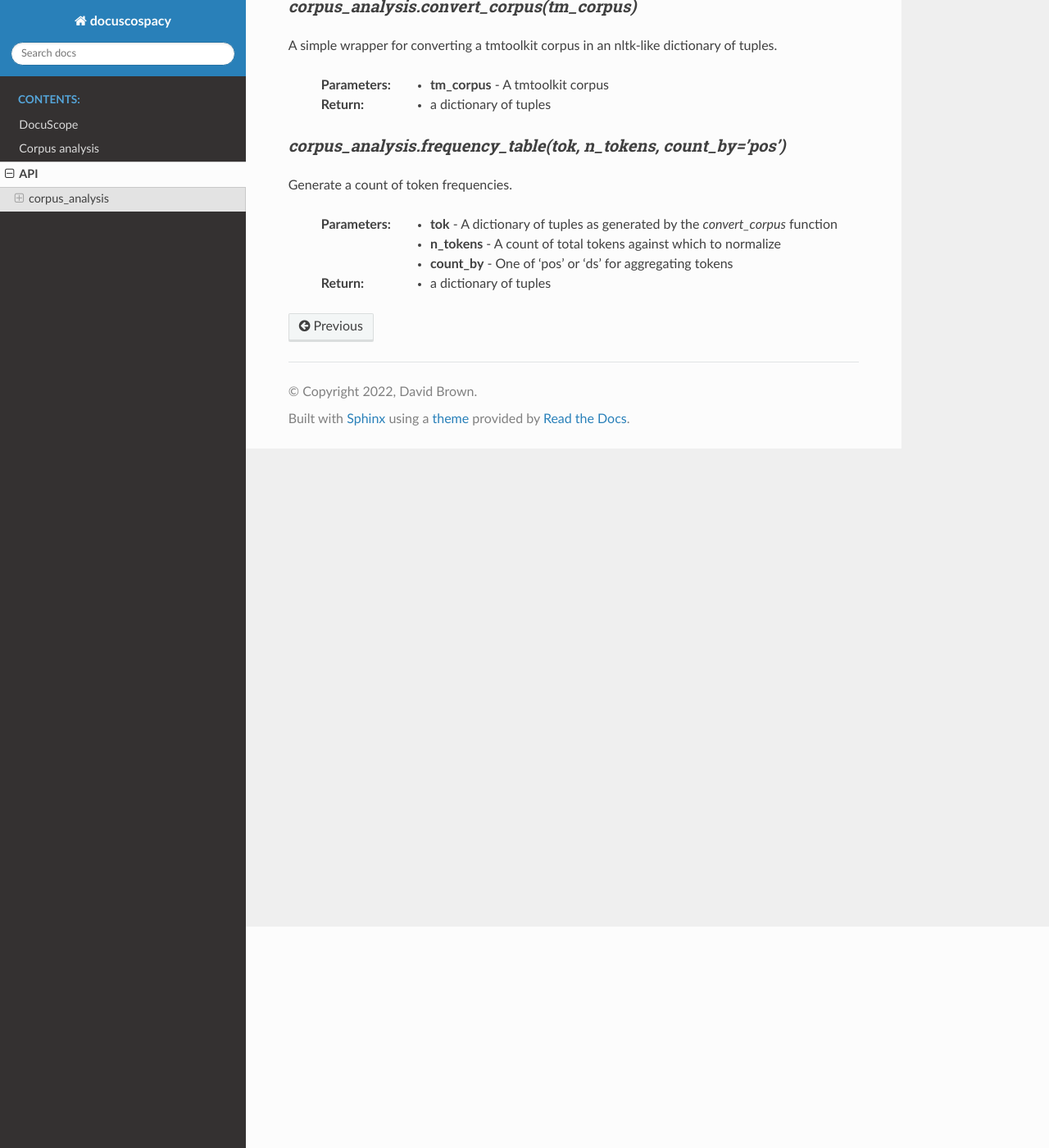
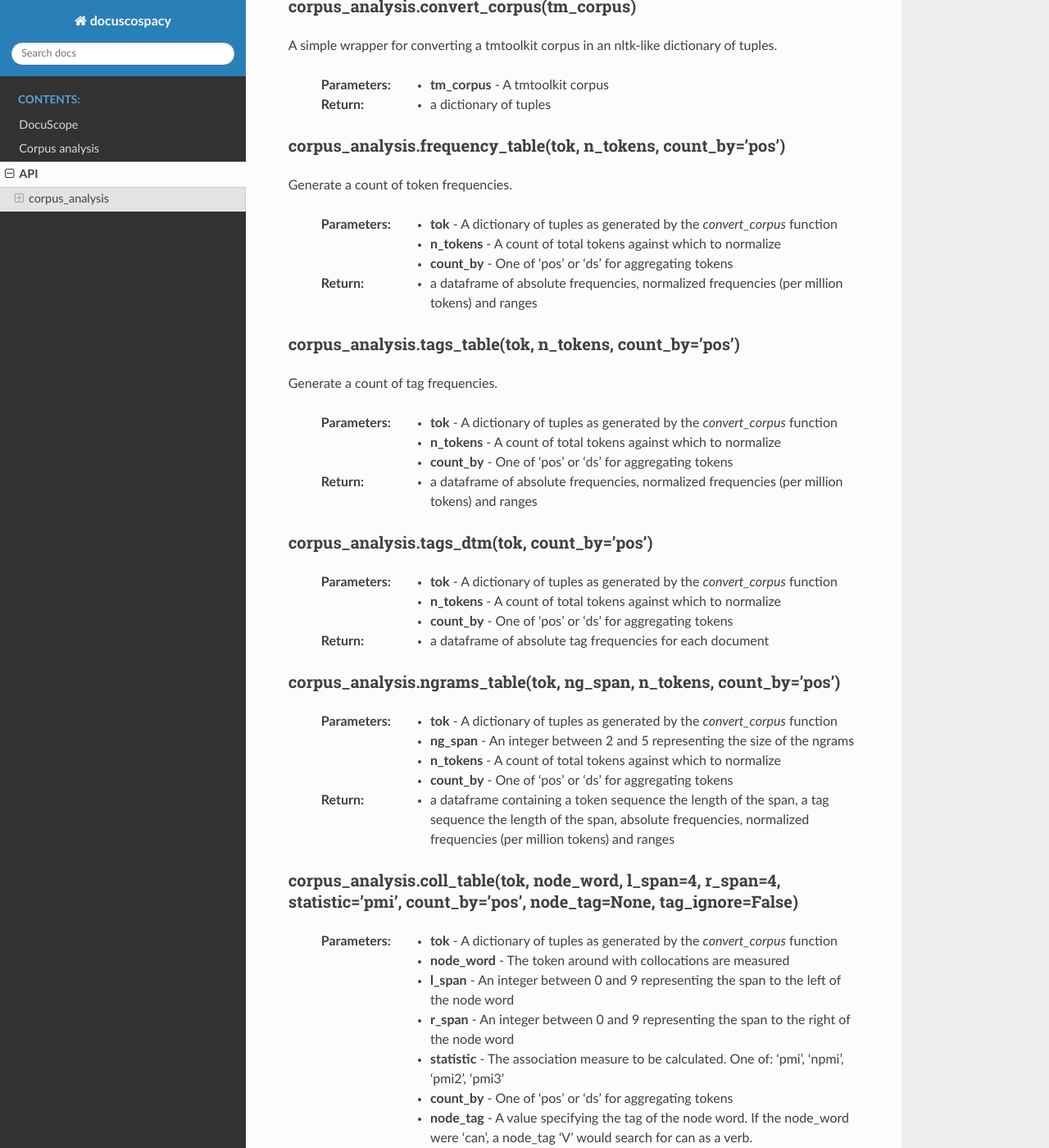
Before and after one commit to browndw/docuscospacy, a Sphinx documentation site: the page built from docs/source/api.rst, in a window 1280 px wide and 1400 px high, scrolled down 270 px. Shown: the whole window at 82% size. Built offline with Sphinx 7.4.7 and the Read the Docs theme 2.0.0, drawn with Linux system fonts in a browser that asks for light colours; pages that are not in the unit, such as notebooks, are missing from menus; some of the changed text lies outside the part shown.

Commit message:
Update api.rst

```diff
--- a/docs/source/api.rst
+++ b/docs/source/api.rst
@@ -9,16 +9,16 @@ corpus_analysis
 Functions for analyzing corpus data tagged with DocuScope and CLAWS7.
 
 
-`corpus_analysis.convert_corpus(tm_corpus)`
-^^^^^^^^^^^^^^^^^^^^^^^^^^^^^^^^^^^^^^^^^^^
+corpus_analysis.convert_corpus(tm_corpus)
+^^^^^^^^^^^^^^^^^^^^^^^^^^^^^^^^^^^^^^^^^
 
 A simple wrapper for converting a tmtoolkit corpus in an nltk-like dictionary of tuples.
 
     :Parameters: - **tm_corpus** - A tmtoolkit corpus
     :Return: - a dictionary of tuples
 
-`corpus_analysis.frequency_table(tok, n_tokens, count_by='pos')`
-^^^^^^^^^^^^^^^^^^^^^^^^^^^^^^^^^^^^^^^^^^^^^^^^^^^^^^^^^^^^^^^^
+corpus_analysis.frequency_table(tok, n_tokens, count_by='pos')
+^^^^^^^^^^^^^^^^^^^^^^^^^^^^^^^^^^^^^^^^^^^^^^^^^^^^^^^^^^^^^^
 
 Generate a count of token frequencies.
 
@@ -26,4 +26,74 @@ Generate a count of token frequencies.
                  - **n_tokens** - A count of total tokens against which to normalize
                  - **count_by** - One of 'pos' or 'ds' for aggregating tokens
 
-    :Return: - a dictionary of tuples
+    :Return:     - a dataframe of absolute frequencies, normalized frequencies (per million tokens) and ranges
+
+
+corpus_analysis.tags_table(tok, n_tokens, count_by='pos')
+^^^^^^^^^^^^^^^^^^^^^^^^^^^^^^^^^^^^^^^^^^^^^^^^^^^^^^^^^
+
+Generate a count of tag frequencies.
+
+    :Parameters: - **tok** - A dictionary of tuples as generated by the `convert_corpus` function
+                 - **n_tokens** - A count of total tokens against which to normalize
+                 - **count_by** - One of 'pos' or 'ds' for aggregating tokens
+
+    :Return:     - a dataframe of absolute frequencies, normalized frequencies (per million tokens) and ranges
+
+corpus_analysis.tags_dtm(tok, count_by='pos')
+^^^^^^^^^^^^^^^^^^^^^^^^^^^^^^^^^^^^^^^^^^^^^
+
+    :Parameters: - **tok** - A dictionary of tuples as generated by the `convert_corpus` function
+                 - **n_tokens** - A count of total tokens against which to normalize
+                 - **count_by** - One of 'pos' or 'ds' for aggregating tokens
+
+    :Return:     - a dataframe of absolute tag frequencies for each document
+
+corpus_analysis.ngrams_table(tok, ng_span, n_tokens, count_by='pos')
+^^^^^^^^^^^^^^^^^^^^^^^^^^^^^^^^^^^^^^^^^^^^^^^^^^^^^^^^^^^^^^^^^^^^
+
+    :Parameters: - **tok** - A dictionary of tuples as generated by the `convert_corpus` function
+                 - **ng_span** - An integer between 2 and 5 representing the size of the ngrams
+                 - **n_tokens** - A count of total tokens against which to normalize
+                 - **count_by** - One of 'pos' or 'ds' for aggregating tokens
+
+    :Return:     - a dataframe containing a token sequence the length of the span, a tag sequence the length of the span, absolute frequencies, normalized frequencies (per million tokens) and ranges
+
+corpus_analysis.coll_table(tok, node_word, l_span=4, r_span=4, statistic='pmi', count_by='pos', node_tag=None, tag_ignore=False)
+^^^^^^^^^^^^^^^^^^^^^^^^^^^^^^^^^^^^^^^^^^^^^^^^^^^^^^^^^^^^^^^^^^^^^^^^^^^^^^^^^^^^^^^^^^^^^^^^^^^^^^^^^^^^^^^^^^^^^^^^^^^^^^^^
+
+    :Parameters: - **tok** - A dictionary of tuples as generated by the `convert_corpus` function
+                 - **node_word** - The token around with collocations are measured
+                 - **l_span** - An integer between 0 and 9 representing the span to the left of the node word
+                 - **r_span** - An integer between 0 and 9 representing the span to the right of the node word
+                 - **statistic** - The association measure to be calculated. One of: 'pmi', 'npmi', 'pmi2', 'pmi3'
+                 - **count_by** - One of 'pos' or 'ds' for aggregating tokens
+                 - **node_tag** - A value specifying the tag of the node word. If the node_word were 'can', a node_tag 'V' would search for can as a verb.
+                 - **tag_ignore** - A boolean value indicating whether or not tags should be ignored during analysis.
+
+
+    :Return:     - a dataframe containing collocate tokens, tags, the absolute frequency the collocate in the corpus, the absolute frequency of the collocate within the designated span, and the association measure.
+
+corpus_analysis.kwic_center_node(tm_corpus, node_word,  ignore_case=True, glob=False)
+^^^^^^^^^^^^^^^^^^^^^^^^^^^^^^^^^^^^^^^^^^^^^^^^^^^^^^^^^^^^^^^^^^^^^^^^^^^^^^^^^^^^^
+
+    :Parameters: - **tm_corpus** - A tmtoolkit corpus
+                 - **node_word** - The token (or partial string of interest)
+                 - **ignore_case** - If set to 'False', search will be case sensitive
+                 - **glob** - If set to 'True', glob-style searching is enabled
+
+    :Return: - a dataframe with the node word in a center column and context columns on either side.
+
+.. note::  The **tmtoolkit** package has its own, useful KWIC functions. Those return a single column with the node word highlighted. This is simple convenience function for generating a 3-column structure with the node word centered for easier filtering and sorting.
+
+corpus_analysis.keyness_table(target_counts, ref_counts, correct=False, tags_only=False)
+^^^^^^^^^^^^^^^^^^^^^^^^^^^^^^^^^^^^^^^^^^^^^^^^^^^^^^^^^^^^^^^^^^^^^^^^^^^^^^^^^^^^^^^^
+
+    :Parameters: - **target_counts** - A table as created by the `frequency_table` function from a target corpus
+                 - **ref_counts** - A table as created by the `frequency_table` function from a reference corpus
+                 - **correct** - If set to 'True', the Yates correction will be applied to the log-likelihood calculation
+                 - **tags_only** - If 'True', it is assumed the frequency tables are of the type produce by the tags_table function
+
+    :Return: - a dataframe of absolute frequencies, normalized frequencies (per million tokens) and ranges for both corpora, as well as keyness values as calculated by log-likelihood and effect size as calculated by Log Ratio.
+
+.. warning:: Be sure that the target and reference corpora are prepared in the same way prior to making a keyness comparison.
```
